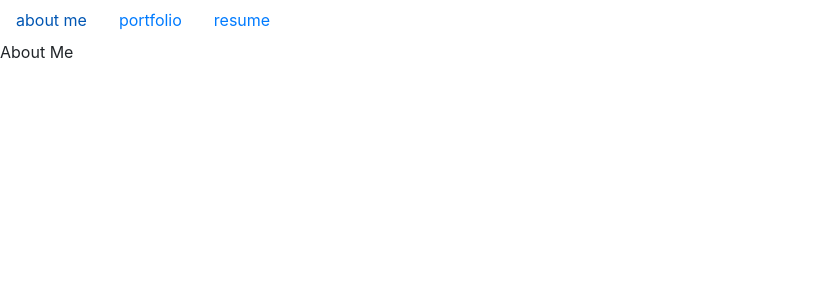
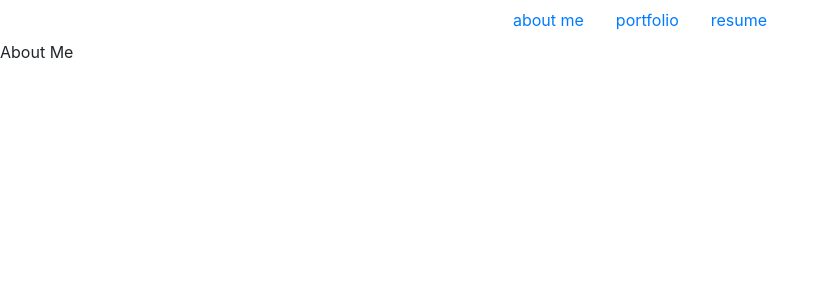
Before and after one commit to ShayanneSamarasinghe/React-Portfolio, a React (Create React App) app: page / in a window 1280 px wide. Shown: the top 300 px of the page, without its empty margins (0-830 px from the left). Built offline with nearby package versions, Linux system fonts and the light colour scheme.

Commit message:
added footer component

```diff
--- a/src/components/navbar.js
+++ b/src/components/navbar.js
@@ -7,9 +7,9 @@ const NavBar = (props) => {
   const toggle = () => setDropdownOpen(!dropdownOpen);
 
   return (
-    <div className="mx-auto">
+    <div className ="d-flex justify-content-center">
 
-      <Nav>
+      <Nav className='m-auto'>
         <NavItem >
           <NavLink href="/">about me</NavLink>
         </NavItem>
```
Also changed, not shown: src/components/Footer.js (added, +20 -0 lines).
